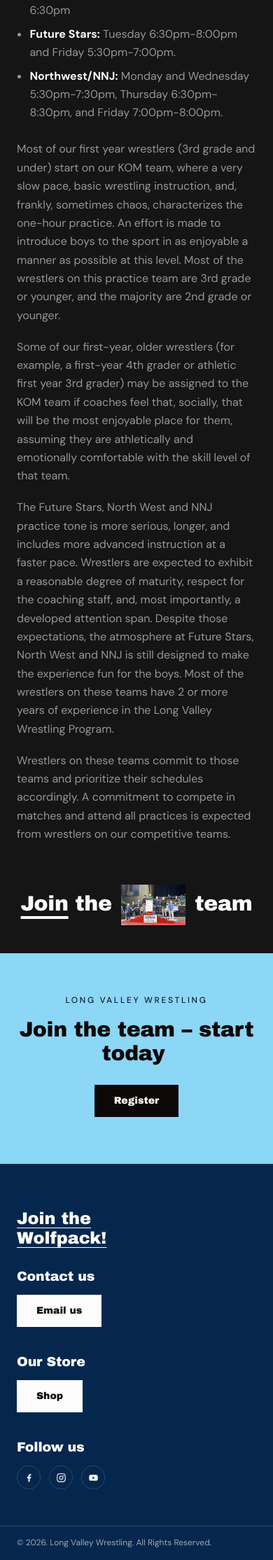
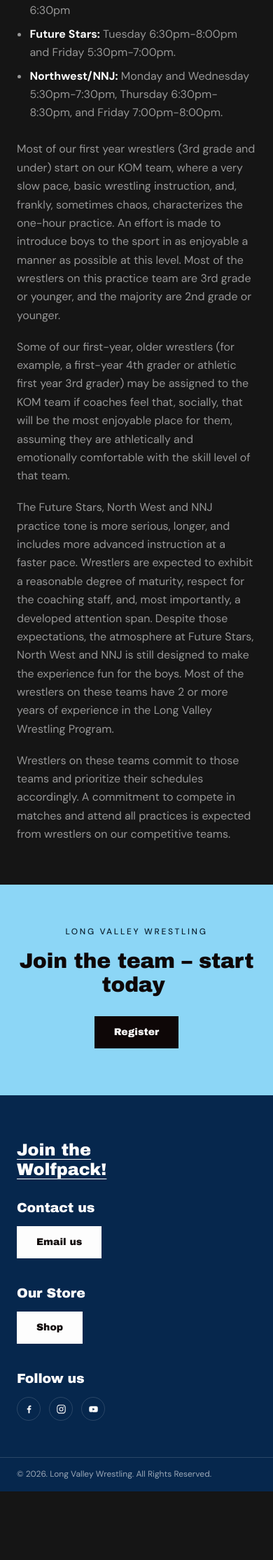
Before and after one commit to holliej0/longvalleywrestling, a Jekyll site: the page built from program-overview/index.html, in a window 390 px wide. Shown: the part 1942-4171 px from the top of the page at 70% size. Built offline with Jekyll 4.4.1, drawn with Linux system fonts in a browser that asks for light colours; some web fonts are replaced; after the commit the page ends 4073 px from its top, so only the background shows below that.

Commit message:
Remove the 'Join the team' block from Program Overview; tighten the gap
Co-Authored-By: Claude Opus 5 <noreply@anthropic.com>
Claude-Session: https://claude.ai/code/session_01NCfXAcizM6up3Ce7DpXy1d

```diff
--- a/assets/css/site.css
+++ b/assets/css/site.css
@@ -313,24 +313,10 @@ tbody tr:hover{background:rgba(255,255,255,.03)}
 @media (min-width:1240px){
   .po-lead{width:118%;max-width:none;margin-left:-8%}
 }
-.po-times{margin:56px 0 1.6em}
+.po-times{margin:24px 0 1.6em}
 .po-times p{margin:0 0 .6em}
 .po-times ul{margin:0;padding-left:1.15em}
 .po-times li{margin-bottom:.45em}
-
-/* "Join the [photo] team" -- the photo sits inline, between the words */
-.po-join{
-  text-align:center;margin:40px 0 0;
-  font-size:clamp(30px,5vw,57px);line-height:1.25;
-}
-.po-join a{
-  color:var(--white);text-decoration:underline;
-  text-underline-offset:8px;text-decoration-thickness:4px;
-}
-.po-join img{
-  display:inline-block;vertical-align:middle;
-  width:132px;height:80px;object-fit:cover;margin:0 .12em;
-}
 
 @media (max-width:860px){
   .po-grid{grid-template-columns:1fr;gap:0}
@@ -338,7 +324,6 @@ tbody tr:hover{background:rgba(255,255,255,.03)}
   .po-a,.po-b{width:100%;margin:26px 0 0;position:static}
   .po-lead{margin-bottom:26px}
   .po-times{margin-top:26px}
-  .po-join img{width:92px;height:58px}
 }
 
 /* ---------- contact ---------- */
--- a/program-overview/index.html
+++ b/program-overview/index.html
@@ -44,5 +44,4 @@ description: "Practice teams, levels, days and times for the Long Valley Wrestli
 
   </div>
 
-  <h2 class="po-join"><a href="{{ site.register_url }}" target="_blank" rel="noopener">Join</a> the <img src="{{ '/assets/img/program-cta.jpg' | relative_url }}" alt="" width="300" height="300" loading="lazy"> team</h2>
 </div>
```
